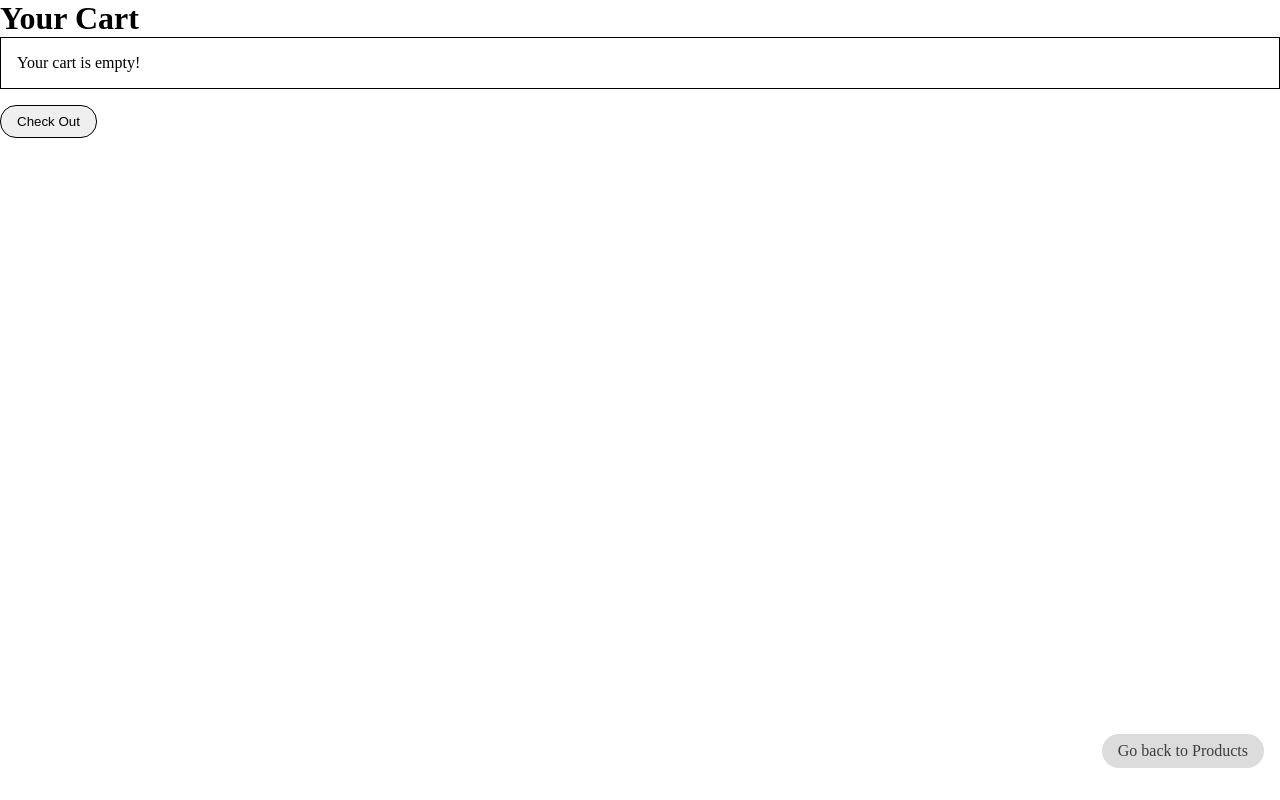
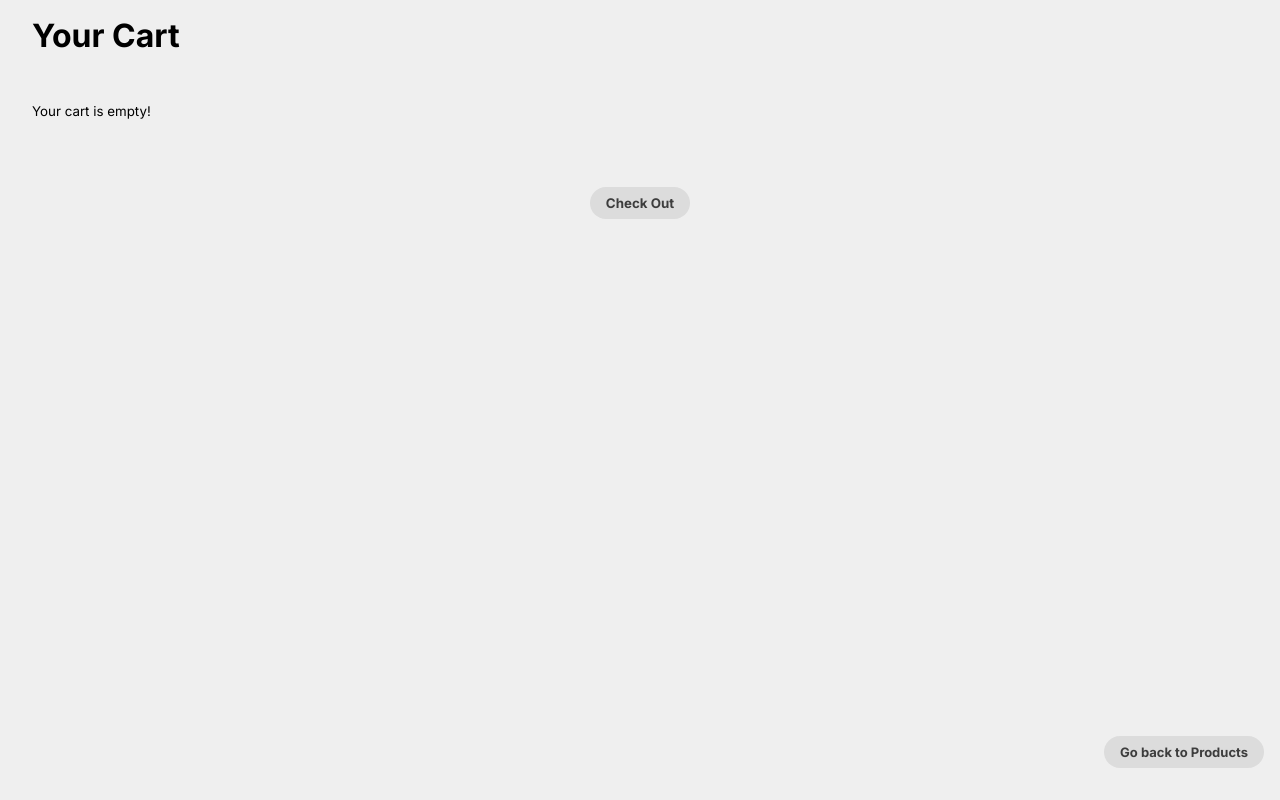
Before and after one commit to Saron-A/shopping-cart-react, a React (Vite) app: page /shopping/cart in a window 1280 px wide. Built offline with nearby package versions, Linux system fonts and the light colour scheme.

Commit message:
More  fixes

```diff
--- a/src/components/Cart.jsx
+++ b/src/components/Cart.jsx
@@ -22,21 +22,25 @@ const Cart = () => {
   };
 
   return (
-    <div>
+    <div className="cart-container">
       <h1>Your Cart</h1>
-      <div
-        className="cart"
-        style={{ border: "1px solid black", padding: "1rem" }}
-      >
+      <div className="cart">
         {cart.length <= 0
           ? "Your cart is empty!"
           : cart.map((item) => (
               <li key={item.id}>
                 <div className="item">
-                  <p>Number of items: {item.quantity}</p>
-                  <h2>{item.title}</h2>
-                  <p>Total Price: {item.price * item.quantity}$</p>
-                  <button onClick={() => removeFromCart(item.id)}>
+                  <div className="sub-item">
+                    <p>Quantity: {item.quantity}</p>
+                    <p>Total Price: {item.price * item.quantity}$</p>
+                  </div>
+
+                  <h3>{item.title}</h3>
+
+                  <button
+                    onClick={() => removeFromCart(item.id)}
+                    className="remove-btn"
+                  >
                     Remove from Cart
                   </button>
                 </div>
@@ -45,14 +49,9 @@ const Cart = () => {
       </div>
 
       <button
+        className="checkout-btn"
         onClick={() => handleCheckout(cart)}
         type="button"
-        style={{
-          border: "1px solid black",
-          borderRadius: "1rem",
-          padding: "0.5rem 1rem",
-          marginTop: "1rem",
-        }}
       >
         Check Out
       </button>
--- a/src/components/Header.jsx
+++ b/src/components/Header.jsx
@@ -5,7 +5,7 @@ const Header = () => {
   return (
     <div className="header">
       <h1>Mini Shopping Cart</h1>
-      <h2>Stores at your fingertips!</h2>
+      <span className="span-header">Stores at your fingertips!</span>
     </div>
   );
 };
--- a/src/components/Products.jsx
+++ b/src/components/Products.jsx
@@ -26,11 +26,11 @@ const Products = ({ setCart }) => {
 
   const handleSubmit = (e, product) => {
     e.preventDefault();
-    const quantity = quantities[product.id] || 0; //access the quantity for the specific product by its id
+    const quantity = quantities[product.id] || 1; //access the quantity for the specific product by its id
     if (quantity <= 0) return; // Prevent adding products with zero or negative quantity
     const itemToAdd = { ...product, quantity }; // Create a new item with the product details and quantity
     setCart((prevCart) => [...prevCart, itemToAdd]); // Add the new item to the cart
-    navigate("/shopping/cart"); // Navigate to the shopping page
+    // navigate("/shopping/cart"); // Navigate to the shopping page
   };
 
   const incrementProduct = (id) => {
@@ -76,7 +76,7 @@ const Products = ({ setCart }) => {
                   type="number"
                   className="quantity"
                   placeholder="Enter quantity"
-                  value={quantities[product.id] || 0}
+                  value={quantities[product.id] || 1} // Default to 1 if no quantity is set
                   onChange={(e) =>
                     setQuantities({
                       ...quantities,
@@ -96,7 +96,9 @@ const Products = ({ setCart }) => {
                 >
                   -
                 </button>
-                <button type="submit">Add to Cart</button>
+                <button className="addtocart" type="submit">
+                  Add to Cart
+                </button>
               </form>
             </div>
           </div>
--- a/src/index.css
+++ b/src/index.css
@@ -4,6 +4,8 @@
   margin: 0;
   padding: 0;
   box-sizing: border-box;
+
+  font-family: "Inter", sans-serif;
 }
 
 .container {
@@ -13,35 +15,44 @@
   gap: 3rem;
   /* background-color: #dee9e3; */
   background-color: #efefef;
+}
 
-  font-family: "Inter", sans-serif;
+.span-header {
+  font-weight: 300;
+  font-style: italic;
+  text-align: center;
 }
 
 .products {
-  display: flex;
-  flex-wrap: wrap;
+  /* display: flex;
+  flex-wrap: wrap; */
   column-gap: 2rem;
   row-gap: 3rem;
   align-items: center;
   list-style: none;
+  display: grid;
+  grid-template-columns: repeat(auto-fill, minmax(375px, 1fr));
+  grid-template-rows: auto;
+  justify-content: center;
 }
 
 .product {
-  width: 375px;
-  /* height: 650px; */
-  height: fit-content;
+  /* width: 375px;
+  height: 650px; */
+  /* height: fit-content; */
   align-self: center;
   display: flex;
   flex-direction: column;
   gap: 2rem;
   border-radius: 0.5rem;
-  box-shadow: rgba(0, 0, 0, 0.1) 0px 4px 12px;
+  box-shadow: rgba(0, 0, 0, 0.3) 0px 4px 12px;
   padding: 1rem;
   /* background-color: #92b5a3; */
   /* color: beige; */
   /* background-color: #989898; */
-  background-color: rgba(0, 0, 0, 0.795);
-  color: white;
+  /* background-color: rgba(0, 0, 0, 0.795); */
+  /* color: white; */
+  background-color: white;
 }
 
 .product .fetched-data {
@@ -84,7 +95,7 @@
 
 .desc {
   text-align: justify;
-  font-size: 0.9rem;
+  font-size: 0.8rem;
   font-style: italic;
 }
 
@@ -97,12 +108,14 @@
 .product .extras form {
   display: flex;
   background-color: #dcdcdc;
-  padding: 0.5rem 1rem;
+  padding: 0.5rem;
   border-radius: 1rem;
   gap: 0.5rem;
   align-items: center;
   justify-content: center;
   color: #656565;
+  margin: 0 auto;
+  width: fit-content;
 }
 
 form input {
@@ -110,8 +123,9 @@ form input {
   border-radius: 0.5rem;
   border: none;
   outline: none;
-  width: 50%;
+  width: 15%;
   color: #3d3d3d;
+  text-align: center;
 }
 
 form button {
@@ -131,6 +145,12 @@ button:hover {
   background-color: grey;
 }
 
+button:clicked {
+  transform: scale(0.95);
+  background-color: black;
+  color: white;
+}
+
 .links {
   position: fixed;
   bottom: 2rem;
@@ -143,6 +163,8 @@ button:hover {
   background-color: #dcdcdc;
   color: #3d3d3d;
   transition: all 0.2s ease-in-out;
+  font-size: small;
+  font-weight: bold;
 }
 
 .links.upper {
@@ -181,3 +203,62 @@ button:hover {
 }
 
 /* Cart page */
+
+.cart-container {
+  padding: 1rem 2rem;
+  display: flex;
+  flex-direction: column;
+  gap: 3rem;
+  /* background-color: #dee9e3; */
+  background-color: #efefef;
+  height: 100vh;
+  overflow-y: auto;
+}
+
+.cart {
+  display: flex;
+  flex-wrap: wrap;
+  column-gap: 2rem;
+  row-gap: 3rem;
+  align-items: center;
+  list-style: none;
+  font-size: smaller;
+}
+
+.cart .item {
+  padding: 1rem;
+  border-radius: 0.5rem;
+  box-shadow: 0 5px 15px rgba(0, 0, 0, 0.2);
+  max-width: 375px;
+}
+.item h3 {
+  text-align: center;
+  font-weight: normal;
+  margin-bottom: 0.5rem;
+}
+.cart .item .sub-item {
+  display: flex;
+  justify-content: space-between;
+  align-items: center;
+  padding: 0.5rem;
+  margin-bottom: 0.5rem;
+  font-weight: bold;
+  font-size: large;
+  gap: 1.5rem;
+}
+
+.checkout-btn,
+.remove-btn {
+  padding: 0.5rem 1rem;
+  border-radius: 0.5rem;
+  border: none;
+  outline: none;
+  color: #3d3d3d;
+  font-weight: 500;
+  transition: transform 0.2s ease-in-out;
+  background-color: #dcdcdc;
+  display: block;
+  margin: 20px auto 5px auto;
+  border-radius: 1rem;
+  font-weight: bold;
+}
```
